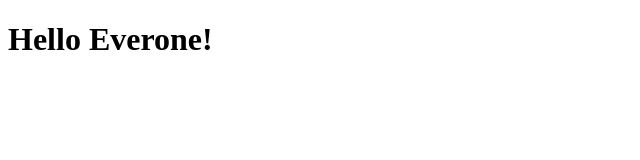
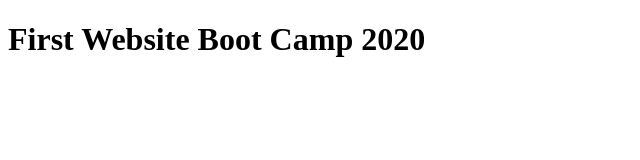
Before and after one commit to MBilalQ/BootCamp2020, a plain HTML site: page index.html in a window 1280 px wide. Shown: the whole page, without its empty margins (0-640 px from the left). Drawn offline with Linux system fonts and the light colour scheme.

Commit message:
Update index.html

```diff
--- a/index.html
+++ b/index.html
@@ -6,6 +6,6 @@
     <title>Document</title>
 </head>
 <body>
-    <h1>Hello Everone!</h1>
+    <h1>First Website Boot Camp 2020</h1>
 </body>
 </html>
```
